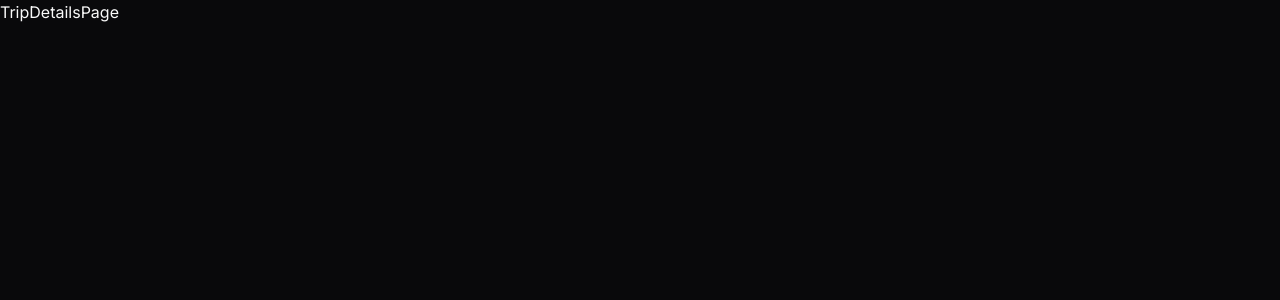
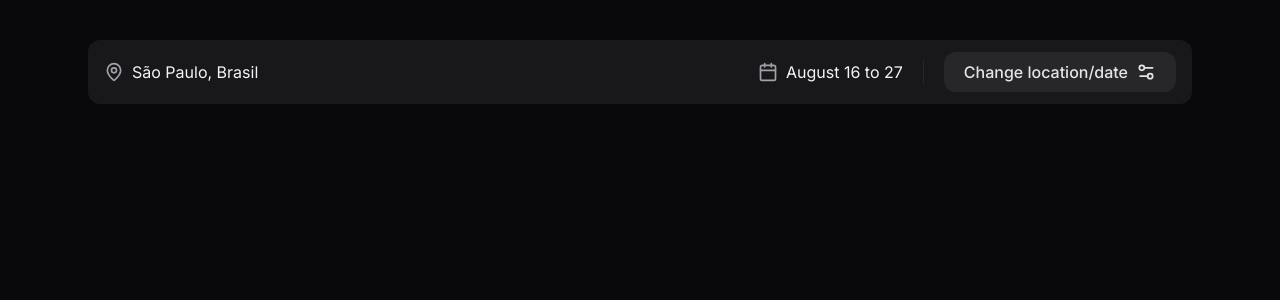
Before and after one commit to ViniciusLima7/planner, a React (Vite) app: page /trips/1 in a window 1280 px wide. Shown: the top 300 px of the page. Built offline with nearby package versions, Linux system fonts and the light colour scheme.

Commit message:
feat: add header page  trip details

```diff
--- a/src/pages/trip-details/index.tsx
+++ b/src/pages/trip-details/index.tsx
@@ -1,3 +1,26 @@
+import { Calendar, MapPin, Settings2 } from "lucide-react";
+
 export default function TripDetailsPage() {
-  return <div>TripDetailsPage</div>;
+  return (
+    <div className="max-w-6xl px-6 py-10 mx-auto space-y-8">
+      <div className="px-4 h-16 rounded-xl bg-zinc-900 shadow-shape flex items-center justify-between">
+        <div className="flex items-center gap-2">
+          <MapPin className="size-5 text-zinc-400" />
+          <span className=" text-zinc-100">São Paulo, Brasil</span>
+        </div>
+
+        <div className="flex items-center gap-5 ">
+          <div className="flex items-center gap-2">
+            <Calendar className="size-5 text-zinc-400" />
+            <span className="text-zinc-100">August 16 to 27</span>
+          </div>
+          <div className="w-px h-6 bg-zinc-800"></div>
+          <button className="bg-zinc-800 text-zinc-200 rounded-xl px-5 py-2 font-medium flex items-center gap-2 hover:bg-zinc-700">
+            Change location/date
+            <Settings2 className="size-5" />
+          </button>
+        </div>
+      </div>
+    </div>
+  );
 }
```
